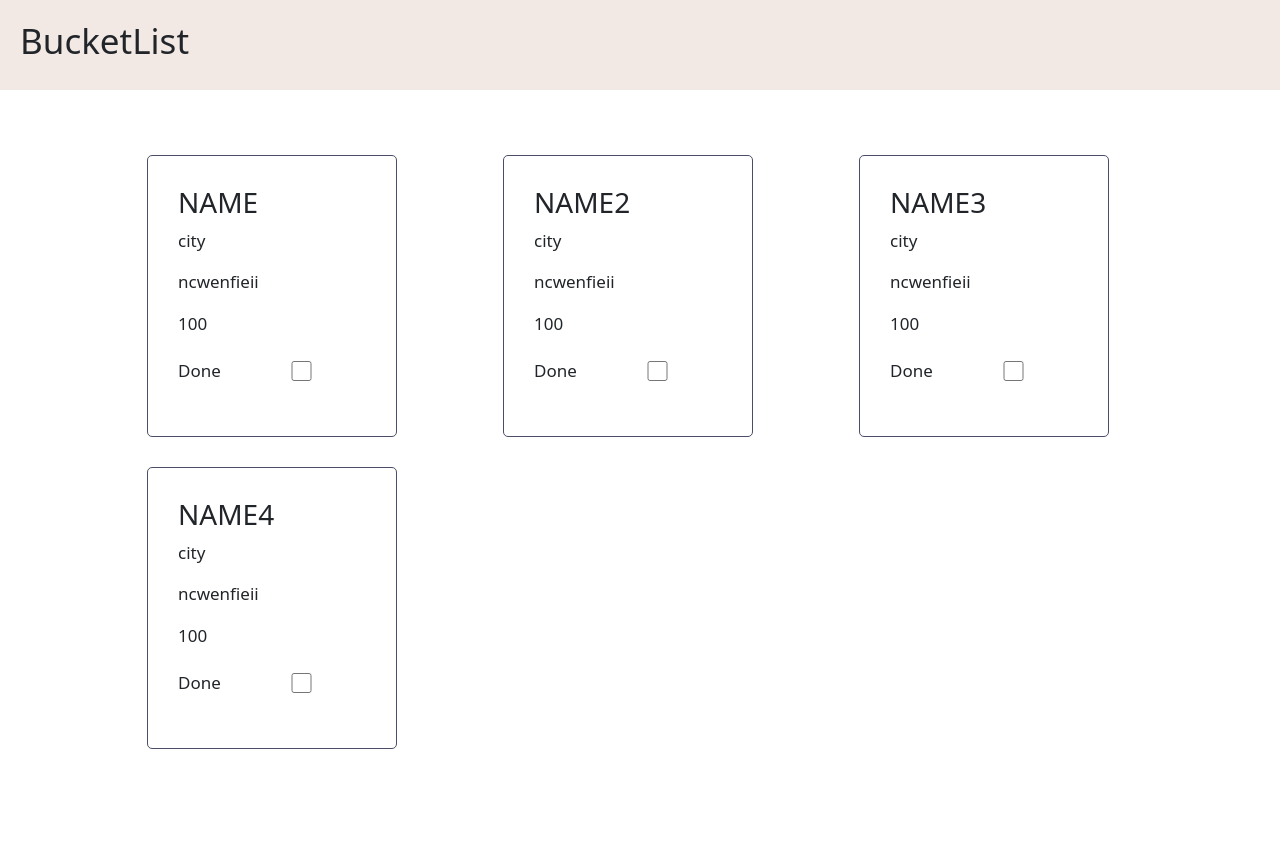
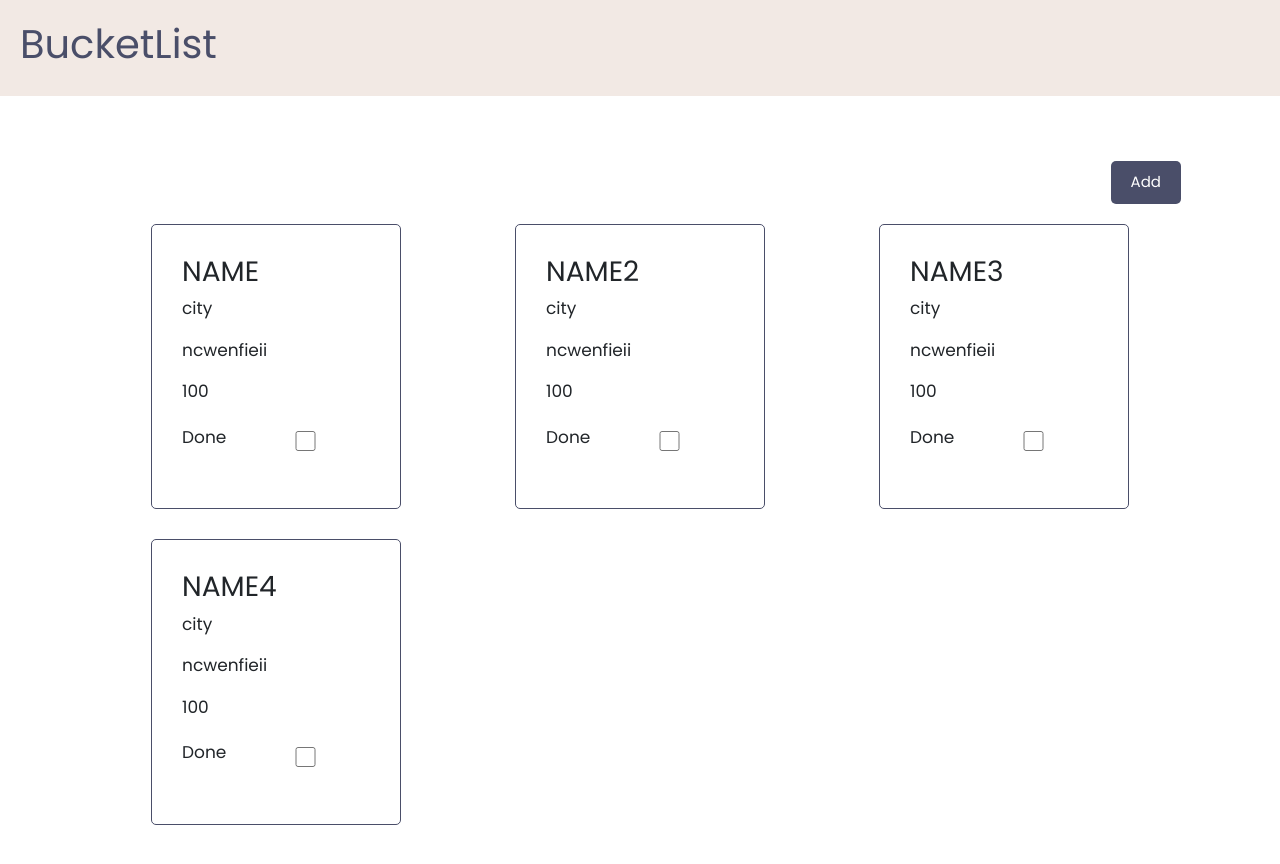
Before and after one commit to ZoeCD/Proyecto-Final-Frontend, a React (Create React App) app: page / in a window 1280 px wide. Shown: the top 864 px of the page. Before the commit the page ends 814 px from the top, so only its background shows below. Built offline with nearby package versions, Linux system fonts and the light colour scheme.

Commit message:
form y grid

```diff
--- a/public/index.html
+++ b/public/index.html
@@ -5,6 +5,7 @@
     <link rel="icon" href="%PUBLIC_URL%/favicon.ico" />
     <meta name="viewport" content="width=device-width, initial-scale=1" />
     <meta name="theme-color" content="#000000" />
+    <link rel="stylesheet" href="https://cdn.jsdelivr.net/npm/bootstrap@4.6.0/dist/css/bootstrap.min.css" integrity="sha384-B0vP5xmATw1+K9KRQjQERJvTumQW0nPEzvF6L/Z6nronJ3oUOFUFpCjEUQouq2+l" crossorigin="anonymous" />
     <meta
       name="description"
       content="Web site created using create-react-app"
--- a/src/App.js
+++ b/src/App.js
@@ -4,7 +4,7 @@ import {Routes,Route,Link,Outlet} from 'react-router-dom';
 import AddDestination from './components/AddDestination';
 import DestinationCard from './components/DestinationCard';
 import Grid from './components/Grid';
-import 'bootstrap/dist/css/bootstrap.min.css';
+import Button from './components/Button'
 
 
 
@@ -15,6 +15,18 @@ function Header(){
         <h1 className="main-title">BucketList</h1>
       </nav>
     </header>
+  )
+}
+
+function FormButton({onAdd, showAdd}){
+  return(
+    <div>
+      <Button
+          color={showAdd ? '#C9ADA7': '#4A4E69'}
+          text={showAdd ? 'Close' : 'Add'}
+          onClick={onAdd}
+        />
+    </div>
   )
 }
 
@@ -31,7 +43,9 @@ function Error404(){
 
 
 function App() {
-  //An array of objects
+  const [showAddDestination, setShowAddDestination] = useState (false)
+
+
   const destinations = [
     {
       'name': 'NAME',
@@ -68,7 +82,10 @@ function App() {
     <div>
       <Header/>
       <div className='App'>
-
+        <FormButton
+          onAdd={() => setShowAddDestination(!showAddDestination)}
+          showAdd={showAddDestination}/>
+        {showAddDestination && <AddDestination/>}
         <Grid colCount={3} md={4}>
         {
           destinations.length > 0 ? destinations.map(item => <DestinationCard destination={item}  />) : [<p>No destinations are found.</p>]
--- /dev/null
+++ b/src/components/Button.jsx
@@ -0,0 +1,16 @@
+import React from "react";
+const Button = ({color, text, onClick}) => {
+    return(
+        <div>
+        <button className='btn btn-add'
+                style={{backgroundColor:color}}
+                onClick={onClick}>{text}</button>
+        </div>
+    )
+}
+
+Button.defaultProps = {
+    color: 'steelblue'
+}
+
+export default Button
--- a/src/index.css
+++ b/src/index.css
@@ -4,35 +4,36 @@
   box-sizing: border-box;
   margin: 0;
   padding: 0;
-  max-width:100%;
-  overflow-x: hidden !important;
 }
 
 body {
   font-family: 'Poppins', sans-serif;
 }
 
-.nav {
-  background-color: #F2E9E4;
-}
-
-.main-title {
-  overflow-x: hidden !important;
-  padding: 20px;
-  font-size: 35px;
-}
-
 .App {
   max-width: 90%;
-  margin: 20px auto;
-  overflow-x: hidden !important;
+  margin: 30px auto;
+  overflow: auto;
   min-height: 300px;
   padding: 30px;
   border-radius: 5px;
 }
 
+.nav {
+  padding: 20px;
+  background-color: #F2E9E4;
+  color: #4A4E69;
+}
+
 .add-form {
   margin-bottom: 40px;
+}
+
+.destination-form{
+  border: 1px solid #4A4E69;
+  margin: 30px auto;
+  padding: 30px;
+  border-radius: 5px;
 }
 
 .form-component {
@@ -82,7 +83,7 @@ body {
 
 .btn {
   display: inline-block;
-  background: #000;
+  background: #4A4E69;
   color: #fff;
   border: none;
   padding: 10px 20px;
@@ -101,10 +102,22 @@ body {
 .btn:active {
   transform: scale(0.98);
 }
+.btn:hover{
+  color:#fff;
+}
 
 .btn-block {
   display: block;
   width: 100%;
+}
+
+.btn-add {
+  margin-left: auto;
+  display: block;
+
+  right: 0;
+
+
 }
 
 .form-component-select > div {
@@ -119,6 +132,8 @@ input[type=radio] {
   width: 10px;
   margin-right: 10px;
 }
+
+
 .destination-card {
   min-height: 150px;
   display: block;
```
